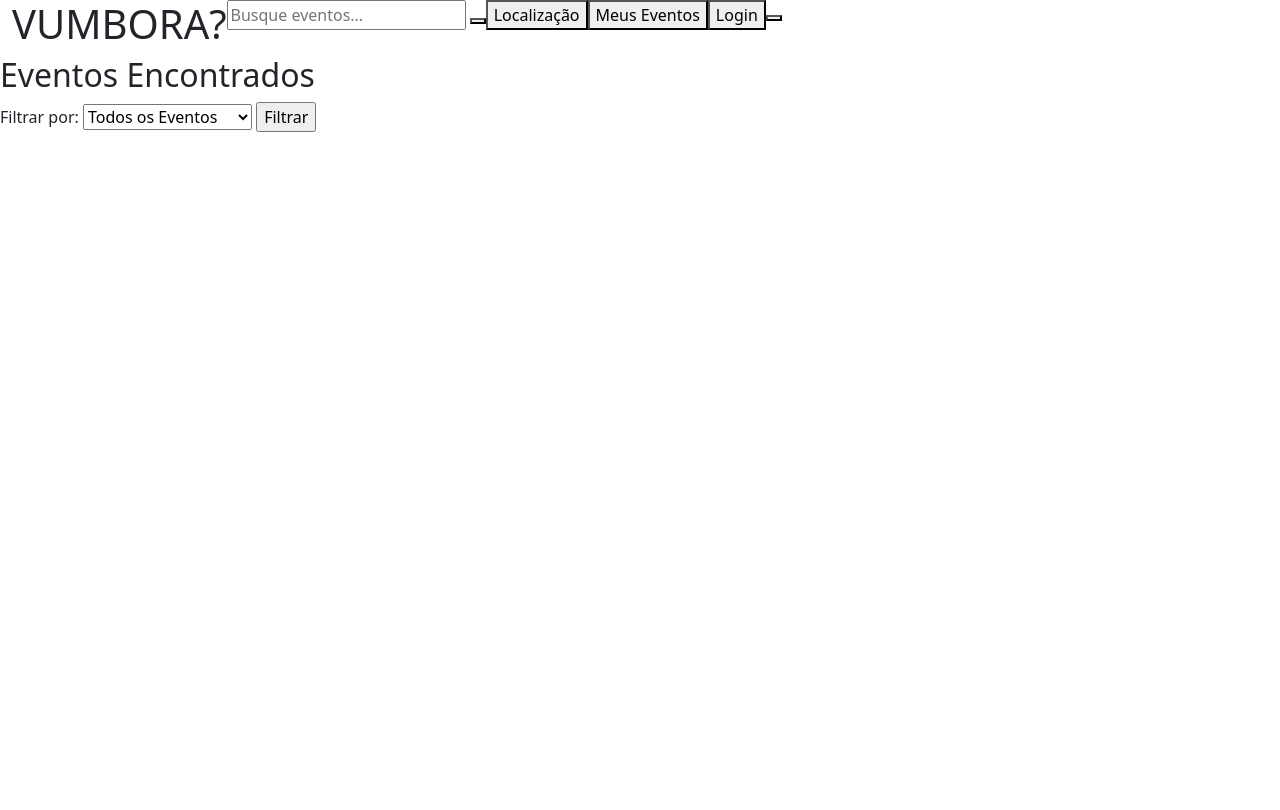
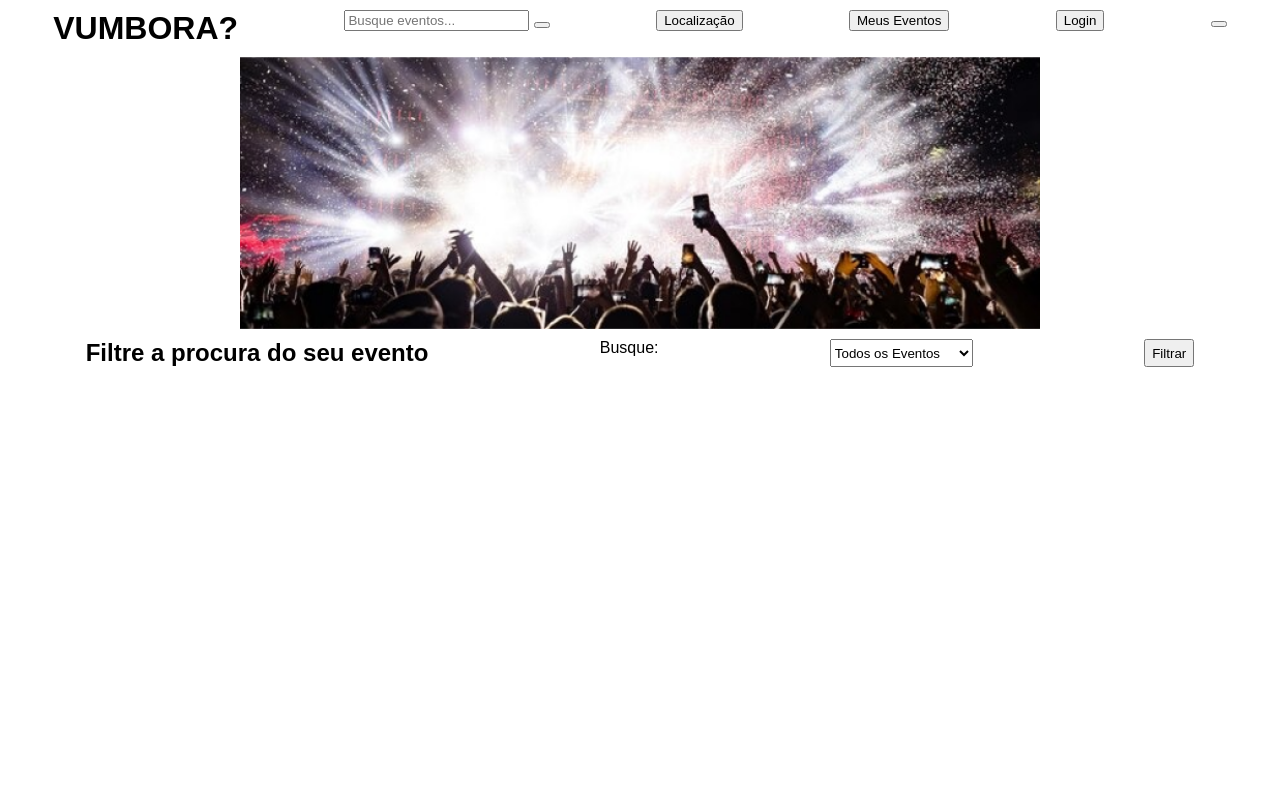
Before and after one commit to gigigabytes/vumbora_, a Django app: page /lista_eventos_semana/ in a window 1280 px wide. Before the commit the page ends 132 px from the top, so only its background shows below. Run offline with Django 4.2, Linux system fonts and the light colour scheme; data comes from the database, SQL or seed files in the repository; both versions use the stored data as it was after the commit.

Commit message:
template previamente funcionando como deveria

```diff
--- a/mysite/vumbora/static/vumbora/css/eventos_semana.css
+++ b/mysite/vumbora/static/vumbora/css/eventos_semana.css
@@ -1,40 +1,56 @@
-img {
-    width: 50px;
+* {
+    margin: 0 auto;
+    box-sizing: border-box;
+
+}
+
+.arteevento {
+    width: 100%;
     height: 100;
 }
 
+.carrossel {
+    width: 100vh;
+    display: flex;
+    justify-content: center;
+}
+.campolistagem{
+    display: flex;
+    justify-content: center;
+}
+header, section, .filtragem{
+    margin-top: 10px;
+}
 h2{
-    display: inline-block;
+    display: flex;
+    justify-content: center;
 }
 
 body {
     font-family: Arial, sans-serif;
-    max-width: 80%;
-    margin: 0 auto;
+    height: 100vh;
 }
 
-.dropdown {
-    display: inline-block;
-}
-.events-container-duplicate{
+.lista-eventos-pai{
     width: 20%px;
     margin-top: 50px;
 }
-.events-container, .events-container-duplicate {
+.lista-eventos-pai {
     display: flex;
     flex-wrap: wrap;
     justify-content: space-between;
+    display: flex;
+    justify-content: center;
 }
 
-.event-item, .event-item-duplicate {
+ .lista-eventos-filho {
     width: 23%;
     border: 3px solid #f30909;
     box-shadow: 0 0 10px red;
     padding: 10px;
     margin: 10px;
     border-radius: 20px;
-
 }
-.arte {
+.arteevento {
     width: 100%;
 }
--- a/mysite/vumbora/templates/vumbora/lista_eventos_semana.html
+++ b/mysite/vumbora/templates/vumbora/lista_eventos_semana.html
@@ -6,7 +6,7 @@
     <meta charset="UTF-8">
     <meta name="viewport" content="width=device-width, initial-scale=1.0">
     <link rel="stylesheet" href="{% static 'vumbora/css/eventos_semana.css' %}">
-    <link href="https://cdn.jsdelivr.net/npm/bootstrap@5.3.2/dist/css/bootstrap.min.css" rel="stylesheet" integrity="sha384-T3c6CoIi6uLrA9TneNEoa7RxnatzjcDSCmG1MXxSR1GAsXEV/Dwwykc2MPK8M2HN" crossorigin="anonymous">
+    <!-- <link href="https://cdn.jsdelivr.net/npm/bootstrap@5.3.2/dist/css/bootstrap.min.css" rel="stylesheet" integrity="sha384-T3c6CoIi6uLrA9TneNEoa7RxnatzjcDSCmG1MXxSR1GAsXEV/Dwwykc2MPK8M2HN" crossorigin="anonymous"> -->
     <title>Eventos Semana</title>
 </head>
 <body>
@@ -33,12 +33,14 @@
             </div>
         </div>
     </header>
+    <section >
+        <img class="carrossel" src="/media/images/carrossel.png" alt="">
+    </section>
     <div class="filtragem">
 
-        <h2> Eventos Encontrados </h2>
-
-        <form method="get" action="{% url 'vumbora:lista_eventos_semana' %}">
-            <label for="filtro_semana">Filtrar por:</label>
+        <form class="campolistagem" method="get" action="{% url 'vumbora:lista_eventos_semana' %}">
+            <h2 class="textoform"> Filtre a procura do seu evento </h2>
+            <label for="filtro_semana">Busque:</label>
             <select name="filtro_semana" id="filtro_semana">
                 <option value="evento_list" >Todos os Eventos</option>
                 <option value="eventos_semana">Eventos da Semana</option>
@@ -47,11 +49,12 @@
         </form>
 
         {% if eventos_semana and request.GET.filtro_semana == 'eventos_semana' %}
-            <div class="events-container-duplicate">
+            <h2> Eventos Encontrados </h2>
+            <div class="lista-eventos-pai">
                 {% for evento in eventos_semana %}
-                    <div class="event-item-duplicate">
+                    <div class="lista-eventos-filho">
                         {% if evento.arte %}
-                            <img class="arte" src="{{ evento.arte.url }}" alt=""><br>
+                            <img class="arteevento" src="{{ evento.arte.url }}" alt=""><br>
                         {% endif %}
                         <strong>Nome:</strong> {{ evento.nome }}<br>
                         <strong>Horário:</strong> {{ evento.datahora }}<br>
```
Also changed, not shown: mysite/db.sqlite3, mysite/media/images/Filtrar-Eevntos.png (added), mysite/media/images/Listar-Eventos_MMnyejJ.png (added), mysite/media/images/Listar-Eventos_QK36E0l.png (added), mysite/media/images/Listar-Eventos_seAJgGl.png (added), mysite/media/images/carrossel.png (added).
